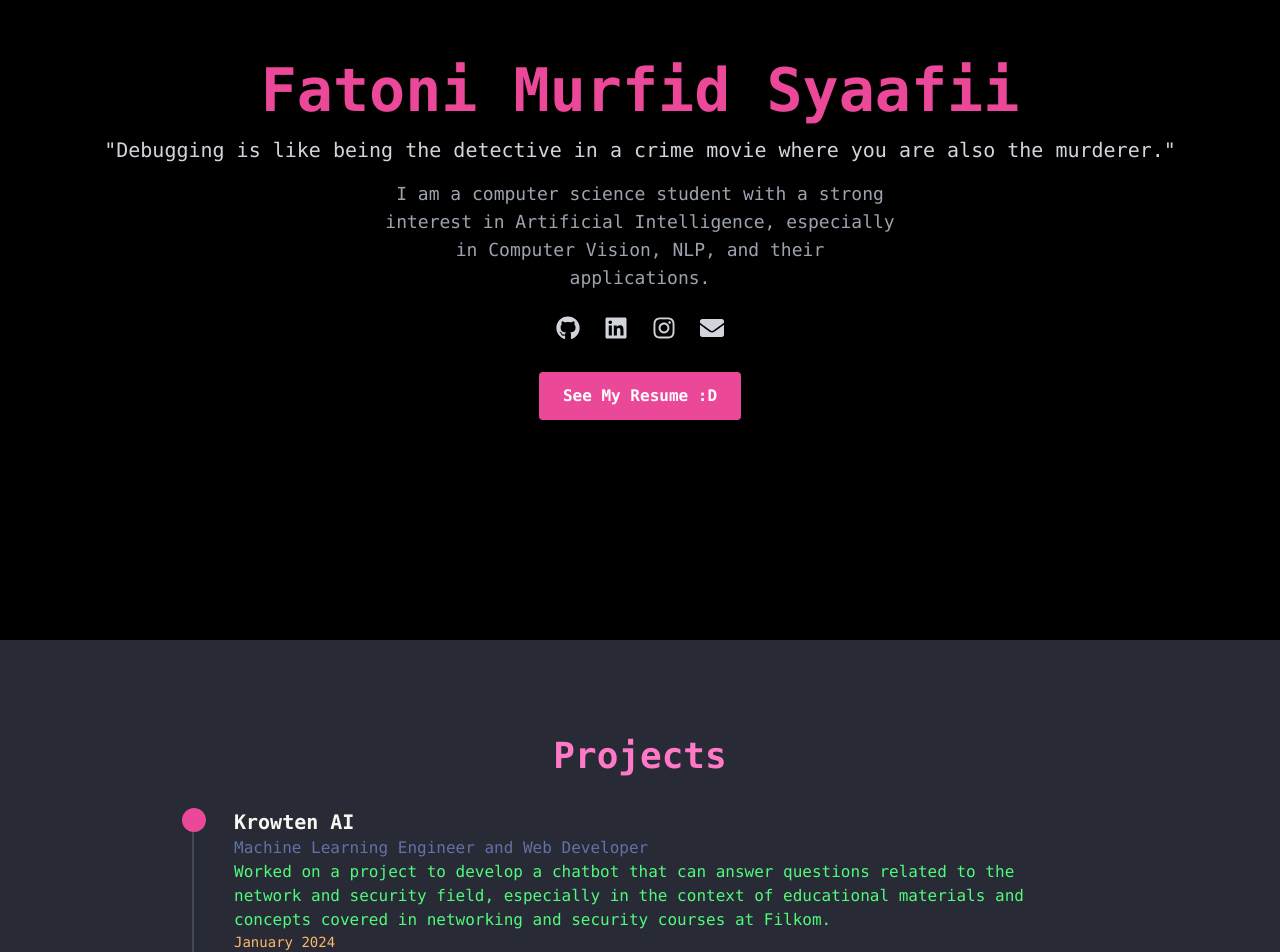
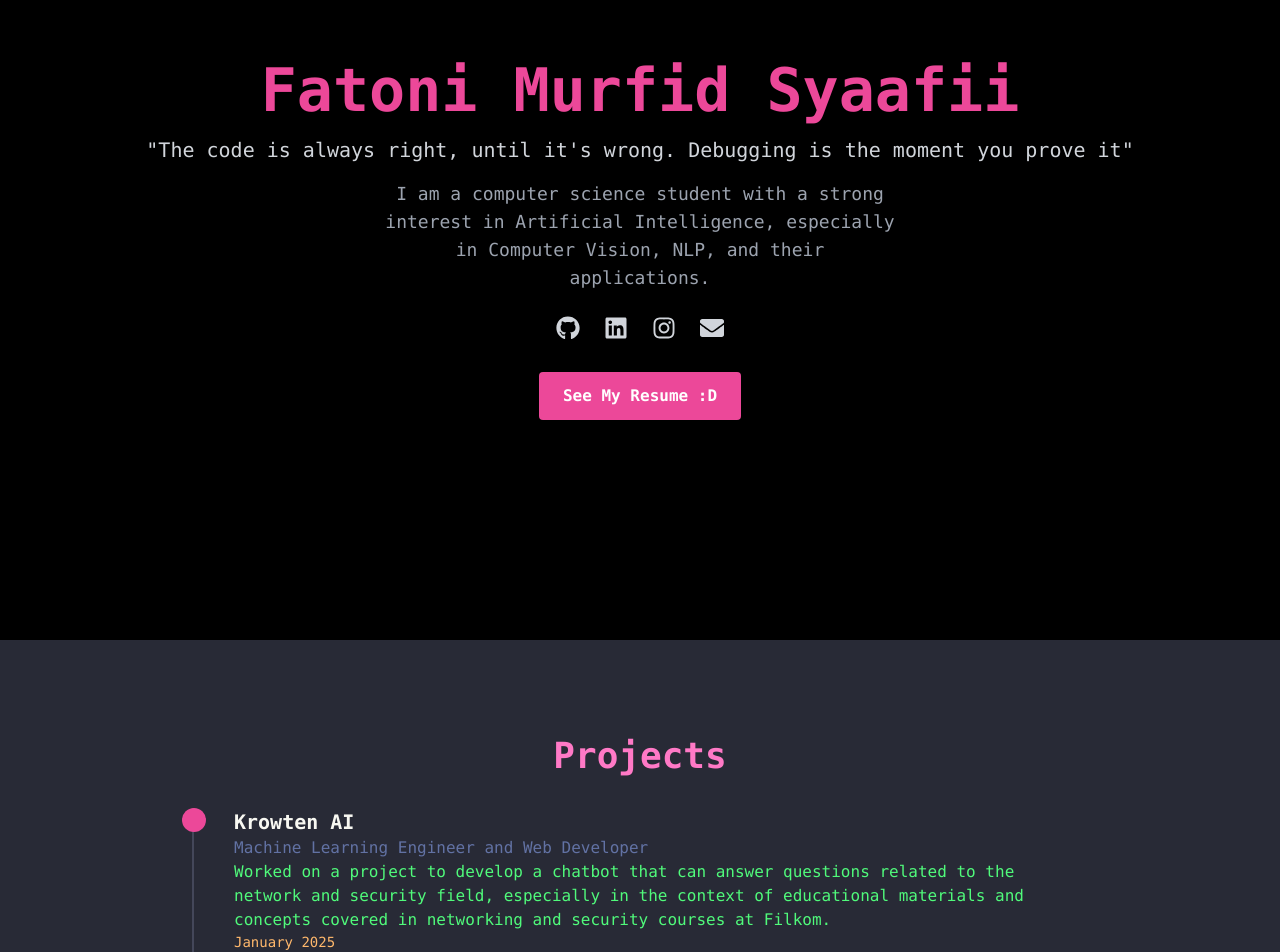
Before and after one commit to tonimurfid/todo, a React (Vite) app: page / in a window 1280 px wide. Shown: the part 160-1112 px from the top of the page. Built offline with nearby package versions, Linux system fonts and the light colour scheme.

Commit message:
update quotes and revised project

```diff
--- a/src/components/Hero.jsx
+++ b/src/components/Hero.jsx
@@ -9,7 +9,7 @@ export const Hero = () => {
         Fatoni Murfid Syaafii
       </h1>
       <p className="mt-4 text-base sm:text-lg md:text-xl">
-        "Debugging is like being the detective in a crime movie where you are also the murderer."
+        "The code is always right, until it's wrong. Debugging is the moment you prove it"
       </p>
       <p className="mt-4 text-sm sm:text-base md:text-lg text-gray-400 max-w-lg">
         I am a computer science student with a strong interest in Artificial Intelligence, especially in Computer Vision, NLP, and their applications.
--- a/src/components/Projects.jsx
+++ b/src/components/Projects.jsx
@@ -7,8 +7,8 @@ const projects = [
     title: 'Krowten AI',
     role: 'Machine Learning Engineer and Web Developer',
     description: 'Worked on a project to develop a chatbot that can answer questions related to the network and security field, especially in the context of educational materials and concepts covered in networking and security courses at Filkom.',
-    month: 'January 2024',
-    link: 'krowten.xyz',
+    month: 'January 2025',
+    link: 'https://krowten.xyz',
     techStack: ['python', 'fastapi', 'ngrok', 'openai', 'react', 'tailwindcss'],
   },
   {
```
